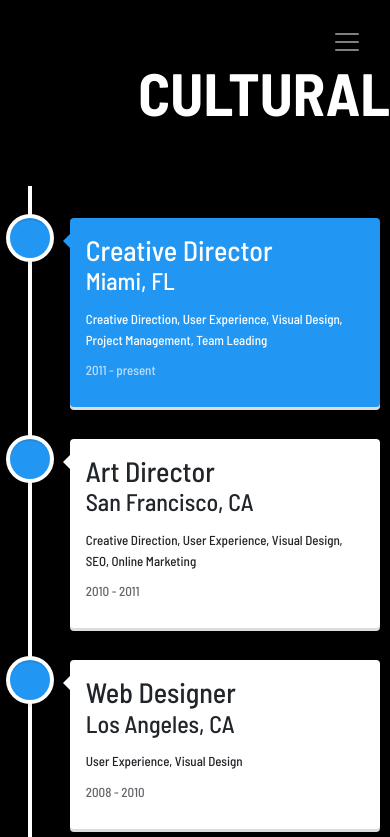
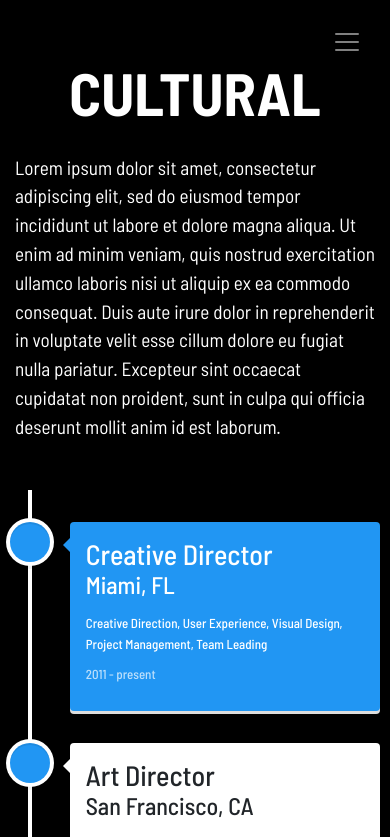
Before and after one commit to Felicity-IIIT-Hyderabad/website-2021, a React (Create React App) app in the folder reactapp/: page /events-cultural in a window 390 px wide. Shown: the top 837 px of the page. Built offline with nearby package versions, Linux system fonts and the light colour scheme.

Commit message:
fix responsiveness

```diff
--- a/reactapp/src/components/CultEvent.js
+++ b/reactapp/src/components/CultEvent.js
@@ -10,11 +10,17 @@ const CultEvent = () => {
 
     return (
         <div>
-            <div className="font-weight-bold infopage-title mt-5 text-right text-white"> CULTURAL </div>
+            <div className="font-weight-bold infopage-title mt-5 event-heading text-white"> CULTURAL </div>
             <div className="text-white font-weight-bold d-flex justify-content-center days">
                 <h2 className="mx-3 text-info">DAY 1</h2>
                 <h2 className="mx-3 text-info">DAY 2</h2>
                 <h2 className="mx-3 text-info">DAY 3</h2>
+            </div>
+
+            <div className="container">
+                <div className="text-white my-3 main-description">
+                    Lorem ipsum dolor sit amet, consectetur adipiscing elit, sed do eiusmod tempor incididunt ut labore et dolore magna aliqua. Ut enim ad minim veniam, quis nostrud exercitation ullamco laboris nisi ut aliquip ex ea commodo consequat. Duis aute irure dolor in reprehenderit in voluptate velit esse cillum dolore eu fugiat nulla pariatur. Excepteur sint occaecat cupidatat non proident, sunt in culpa qui officia deserunt mollit anim id est laborum.
+                </div>
             </div>
 
             <div className="my-5">
--- a/reactapp/src/components/Event.css
+++ b/reactapp/src/components/Event.css
@@ -1,5 +1,16 @@
+.event-heading{
+	text-align: right;
+}
+
+.main-description{
+	font-size: 1.2rem;
+}
+
 @media only screen and (max-width: 768px) {
-  .days {
-    display: none !important;
-  }
+	.event-heading{
+		text-align: center;
+	}
+  	.days {
+    	display: none !important;
+  	}
 }
--- a/reactapp/src/components/TechEvent.jsx
+++ b/reactapp/src/components/TechEvent.jsx
@@ -10,11 +10,17 @@ const TechEvent = () => {
 
     return (
         <div>
-            <div className="font-weight-bold infopage-title mt-5 text-right text-white"> TECHNICAL </div>
+            <div className="font-weight-bold infopage-title mt-5 event-heading text-white"> TECHNICAL </div>
             <div className="text-white font-weight-bold d-flex justify-content-center days">
                 <h2 className="mx-3 text-info">DAY 1</h2>
                 <h2 className="mx-3 text-info">DAY 2</h2>
                 <h2 className="mx-3 text-info">DAY 3</h2>
+            </div>
+
+            <div className="container">
+                <div className="text-white my-3 main-description">
+                    Lorem ipsum dolor sit amet, consectetur adipiscing elit, sed do eiusmod tempor incididunt ut labore et dolore magna aliqua. Ut enim ad minim veniam, quis nostrud exercitation ullamco laboris nisi ut aliquip ex ea commodo consequat. Duis aute irure dolor in reprehenderit in voluptate velit esse cillum dolore eu fugiat nulla pariatur. Excepteur sint occaecat cupidatat non proident, sunt in culpa qui officia deserunt mollit anim id est laborum.
+                </div>
             </div>
 
             <div className="my-5">
```
